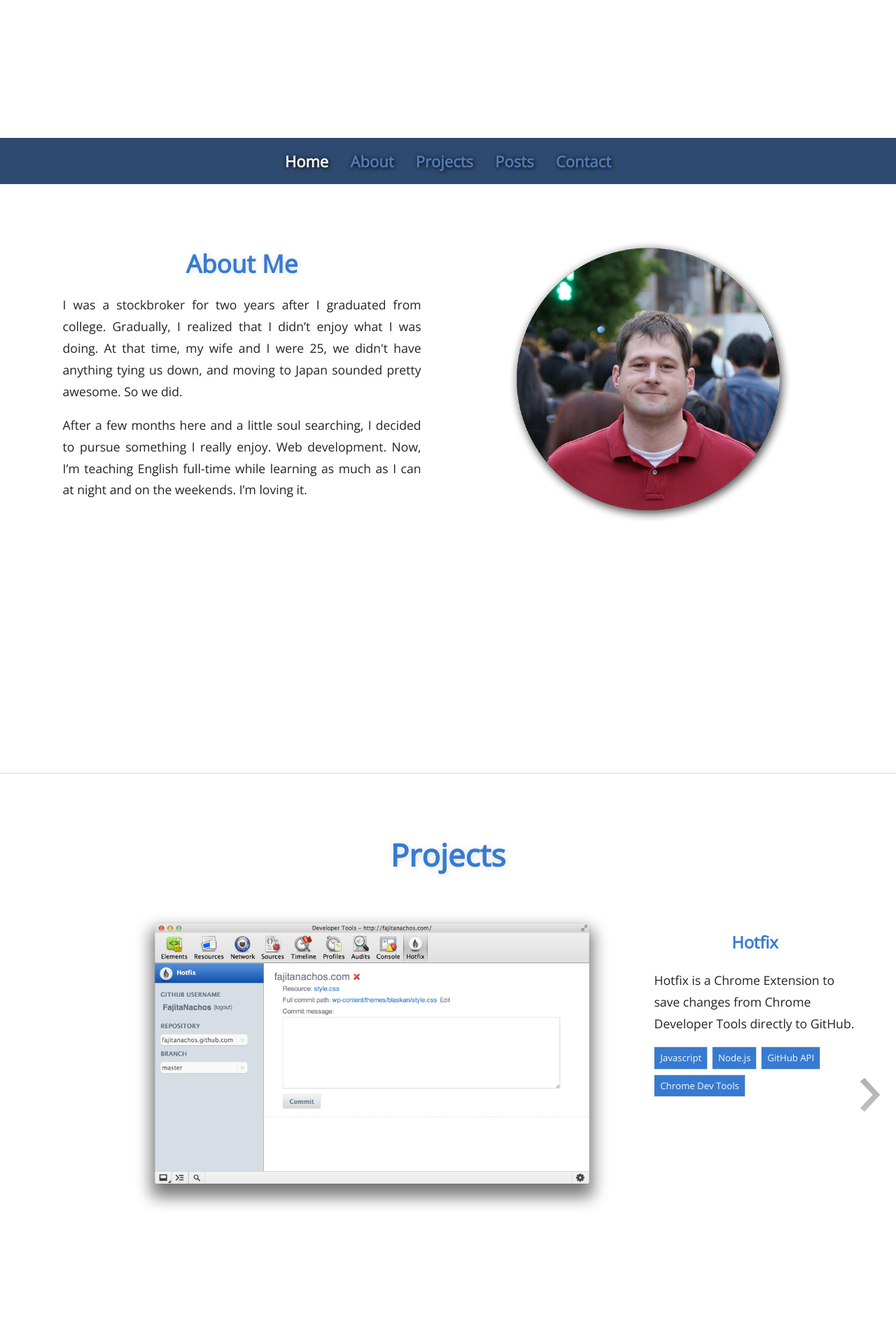
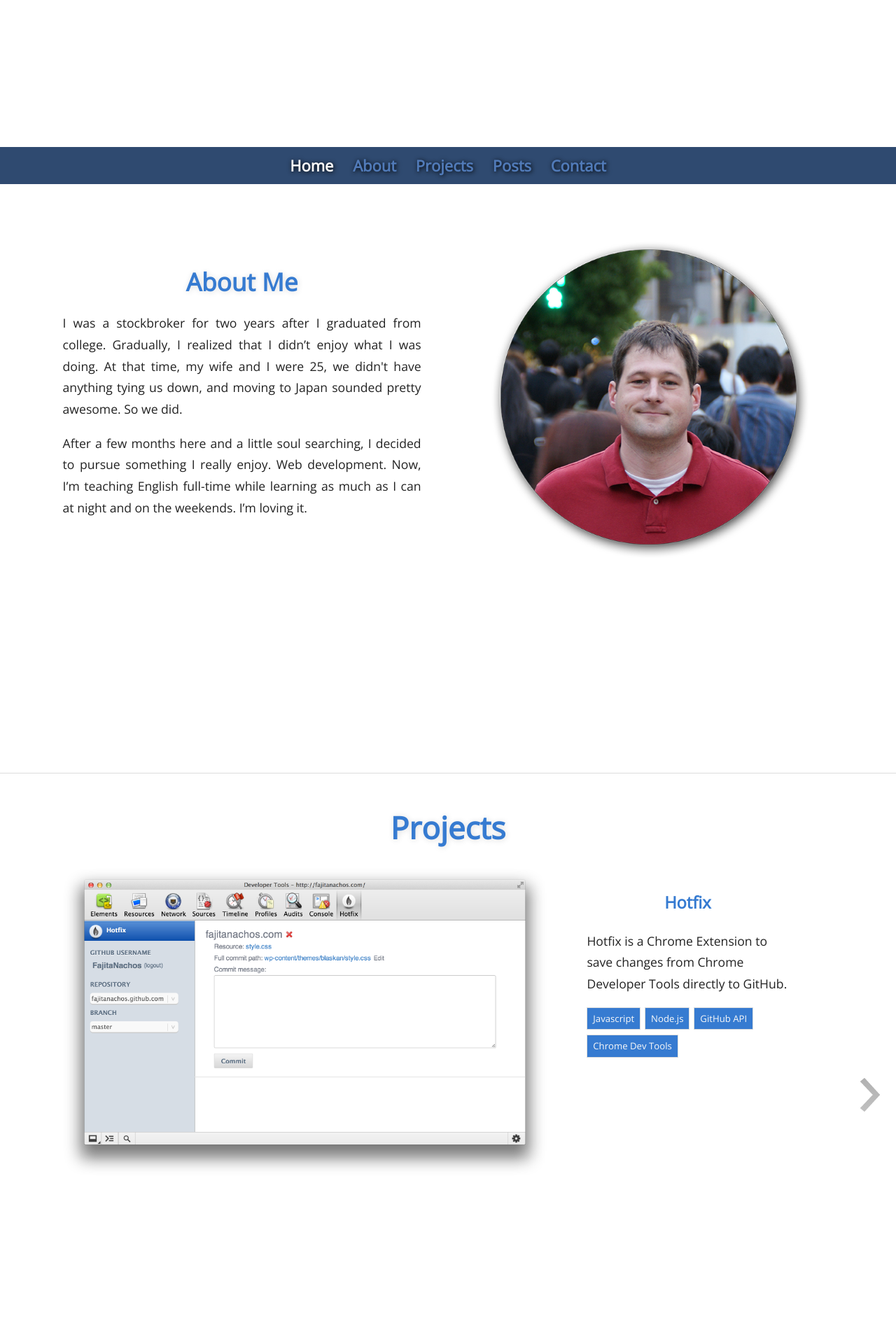
Before and after one commit to karsumit94/andrewholsted.github.io, a Jekyll site: the page built from index.html, in a window 1280 px wide. Shown: the part 637-2557 px from the top of the page at 70% size. Built offline with Jekyll 4.4.1, drawn with Linux system fonts in a browser that asks for light colours; nearby versions of some CDN libraries; some web fonts are replaced; Markdown is read by kramdown in place of the engine named in the settings.

Commit message:
Edit mobile layout.

```diff
--- a/css/main.css
+++ b/css/main.css
@@ -172,6 +172,10 @@ section h1{
     margin:auto;
 }
 
+#about-image img{
+    max-width:90%;
+}
+
 /* ============
    Projects
    ============ */
@@ -186,11 +190,12 @@ section h1{
 #projects-wrap{
     position:relative;
     height:100%;
-    padding:5%;
+    padding:0 2%;
 }
 
 .project-header {
     text-align:center;
+    padding-top:5%;
 }
 
 #projects ul{
@@ -230,7 +235,7 @@ section h1{
 }
 
 #slider-wrap{
-    margin-top:4em;
+    margin-top:3em;
     height:100%;
 
 }
@@ -270,14 +275,14 @@ section h1{
 }
 
 .project-details{
-    float: right;
+    float: left;
     width:25%;
     padding:0 5% 0 5%;
 
 }
 
 .project-image{
-    float: right;
+    float: left;
     width:60%;
     margin-top:-10px;
 }
@@ -504,7 +509,6 @@ tr.first-row td {
 
 #home-nav{
     font-size:1.25em;
-    height:3em;
     text-align:center;
     clear:both;
     list-style-type: none;
@@ -517,7 +521,7 @@ tr.first-row td {
 #home-nav ul{
     padding:0;
     margin:0;
-    line-height:3em;
+
 }
 #home-nav ul li{
     display:inline-block;
@@ -525,7 +529,7 @@ tr.first-row td {
 
 #home-nav ul li {
     text-decoration:none;
-    padding:0 1% 0 1%;
+    padding:.5em;
 }
 
 #home-nav ul li a{
@@ -566,6 +570,7 @@ tr.first-row td {
     clear:both;
     float:left;
     width:100%;
+
 }
 
 #contact a{
@@ -581,21 +586,27 @@ tr.first-row td {
    ========================================================================== */
 
 @media only screen and (max-width: 760px) {
-    #home-image, #home-intro, #about-image, #about-details {
+    #home-image, #home-intro, #about-details {
         display:block;
         width:100%;
 
     }
 
+    #about-image{
+        display:none;
+    }
+
     .project-details, .project-image{
+        width:100%;
+        margin:auto;
+        padding:0;
         float:none;
-        width:100%;
-        padding:0;
 
     }
 
-    .project-image{
-        padding-top:5%;
+    .project-details{
+        width:90%;
+        margin:auto;
     }
 
     .project {
@@ -606,6 +617,18 @@ tr.first-row td {
     #home-wrap, #about-wrap, #projects-wrap{
         width:80%;
         margin:auto;
+    }
+
+    #about-image{
+        float:left;
+        width:100%;
+    }
+
+    .post-date{
+        display:none;
+    }
+    .slider-wrap{
+        margin-top:2em;
     }
 }
 
--- a/index.html
+++ b/index.html
@@ -41,7 +41,10 @@ layout: default
 	  			<ul id = "slider">
 	  				<li>
 				  		<div class = "project">
-				  				<div class = "project-details">
+				  			<div class = "project-image">
+					    		<img src = "/img/hotfix-screenshot.png" />
+					    	</div>
+				  			<div class = "project-details">
 				  				<div class="project-title">
 				  					<h3><a href="https://chrome.google.com/webstore/detail/hotfix/bfmckmhcljhakgkngnfjhmmffaabdafi">Hotfix</a></h3>
 				  				</div>
@@ -57,9 +60,7 @@ layout: default
 						    	</div>
 
 					    	</div>
-				  			<div class = "project-image">
-					    		<img src = "/img/hotfix-screenshot.png" />
-					    	</div>
+
 
 					    </div>
 					</li>
```
Also changed, not shown: img/hotfix-screenshot.png.
